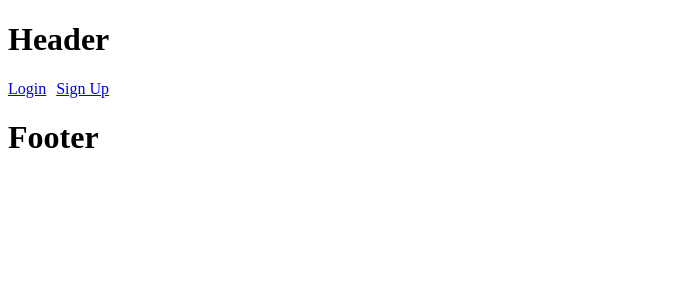
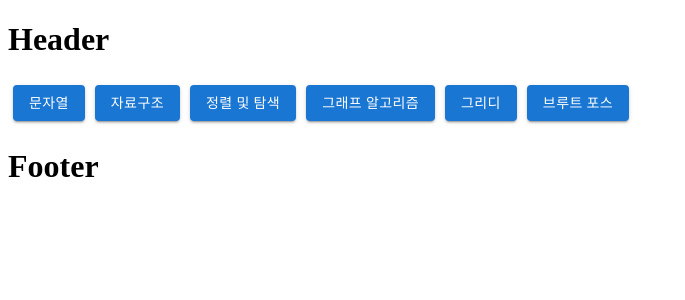
Before and after one commit to heeoneie/cote-is-really-cute, a React (Create React App) app: page / in a window 1280 px wide. Shown: the top 300 px of the page, without its empty margins (0-685 px from the left). Built offline with nearby package versions, Linux system fonts and the light colour scheme; sample sign-in values are in the browser's storage.

Commit message:
fix: Preserve login state on page refresh

```diff
--- a/src/App.js
+++ b/src/App.js
@@ -4,7 +4,9 @@ import router from './router/router';
 
 export const AppContext = React.createContext();
 const App = () => {
-  const [isLoggedIn, setIsLoggedIn] = React.useState(false);
+  const [isLoggedIn, setIsLoggedIn] = React.useState(
+    !!localStorage.getItem('token'),
+  );
 
   return (
     <AppContext.Provider value={{ isLoggedIn, setIsLoggedIn }}>
```
